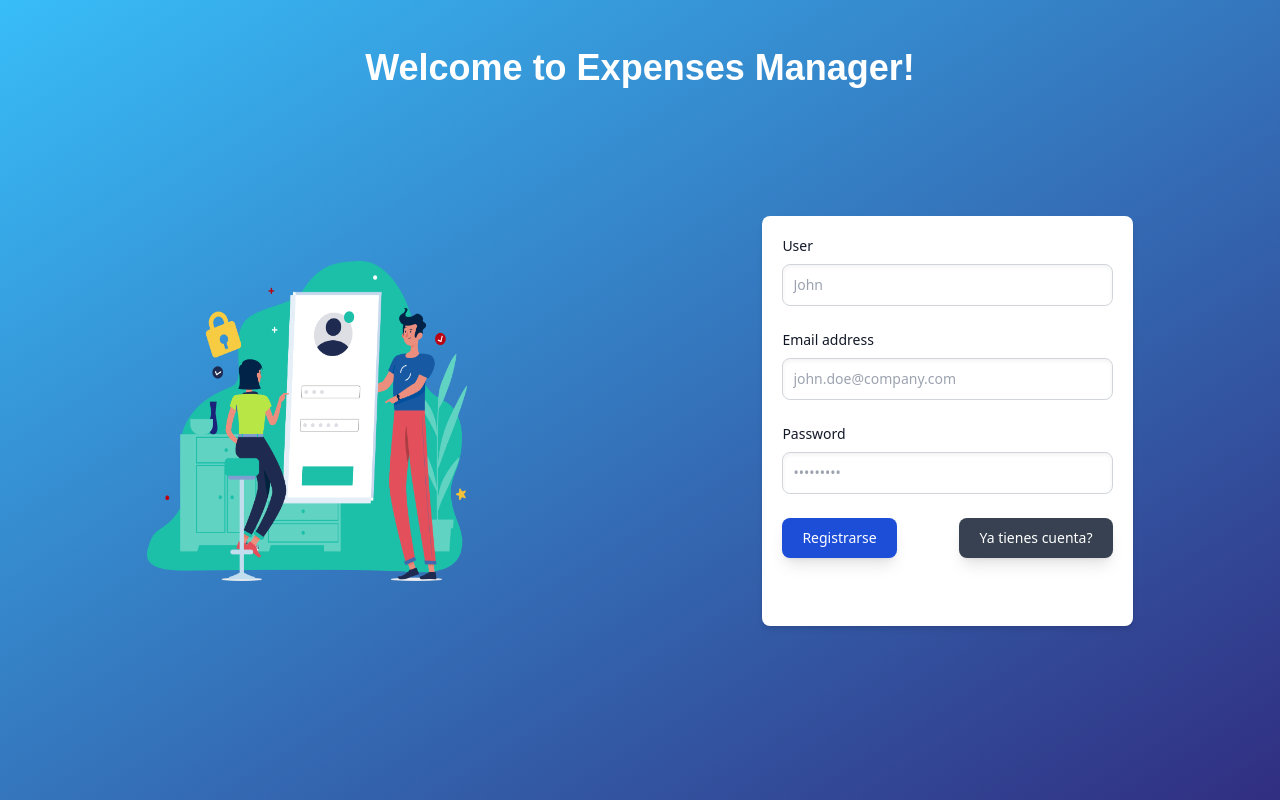
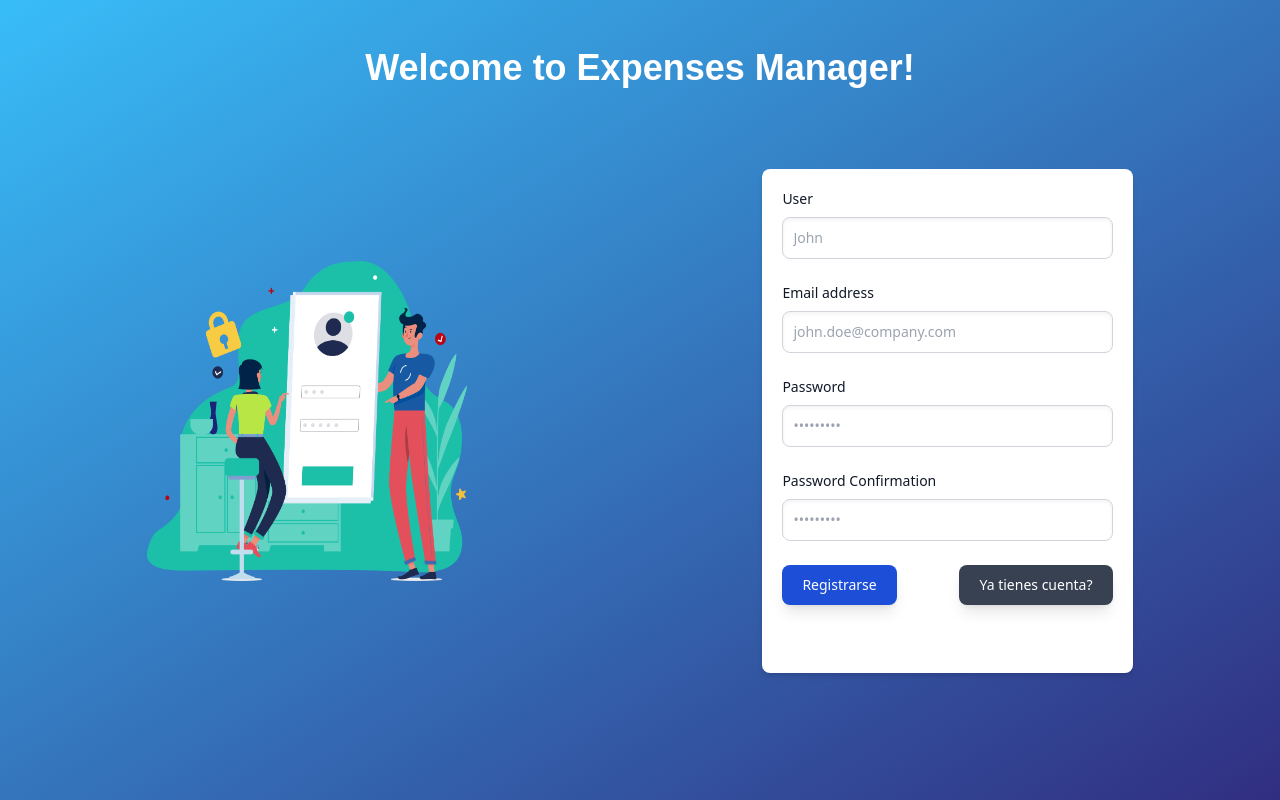
Before and after one commit to Alejandra-Villalobos/expenses-manager, a React (Create React App) app in the folder expenses-frontend/: page / in a window 1280 px wide. Both pictures are taken after typing "Sample", "Sample123" into the empty fields and a click on the button "No tienes cuenta?". Built offline with nearby package versions, Linux system fonts and the light colour scheme; a web font is replaced by a local one.

Commit message:
Added: Password confirmation validation

```diff
--- a/expenses-frontend/src/pages/Auth.js
+++ b/expenses-frontend/src/pages/Auth.js
@@ -43,6 +43,10 @@ const Login = () => {
 
     const handleSubmit = (e) => {
         e.preventDefault();
+        if(formRegValues.userPass !== formRegValues.userPassConf){
+            alert(`Las contraseñas no coinciden`)
+            return
+        }
         alert(`Usuario: ${formValues.userName}`)
     }
 
@@ -102,6 +106,13 @@ const Login = () => {
                             value={formRegValues.userPass || ""}
                             onChange={handeFormRegChange}/>
                         </div>
+                        <div>
+                            <label className="block mb-2 text-sm font-medium text-gray-900 ">Password Confirmation</label>
+                            <input type="password" className="bg-white shadow-inner border border-gray-300 text-gray-900 text-sm rounded-lg focus:ring-blue-500 focus:border-blue-500 block w-full p-2.5" placeholder="•••••••••" required
+                            name='userPassConf'
+                            value={formRegValues.userPassConf || ""}
+                            onChange={handeFormRegChange}/>
+                        </div>
                         <div className='grid gap-6 mb-6 md:grid-cols-2'>
                             <Link to={'/home'}><input type="submit" value="Registrarse" className="text-white shadow-lg bg-blue-700 hover:bg-blue-800 focus:ring-4 focus:outline-none focus:ring-blue-300 font-medium rounded-lg text-sm w-full sm:w-auto px-5 py-2.5 text-center"/></Link>
                             <button onClick={onShowLoginForm} className="text-white shadow-lg bg-gray-700 hover:bg-gray-800 focus:ring-4 focus:outline-none focus:ring-gray-300 font-medium rounded-lg text-sm w-full sm:w-auto px-5 py-2.5 text-center">Ya tienes cuenta?</button>
```
